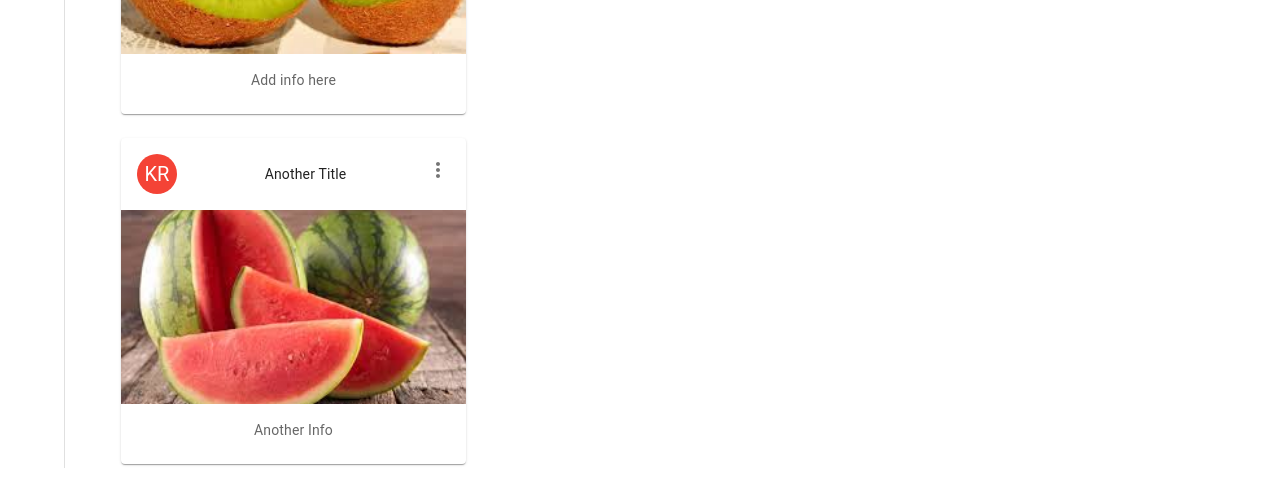
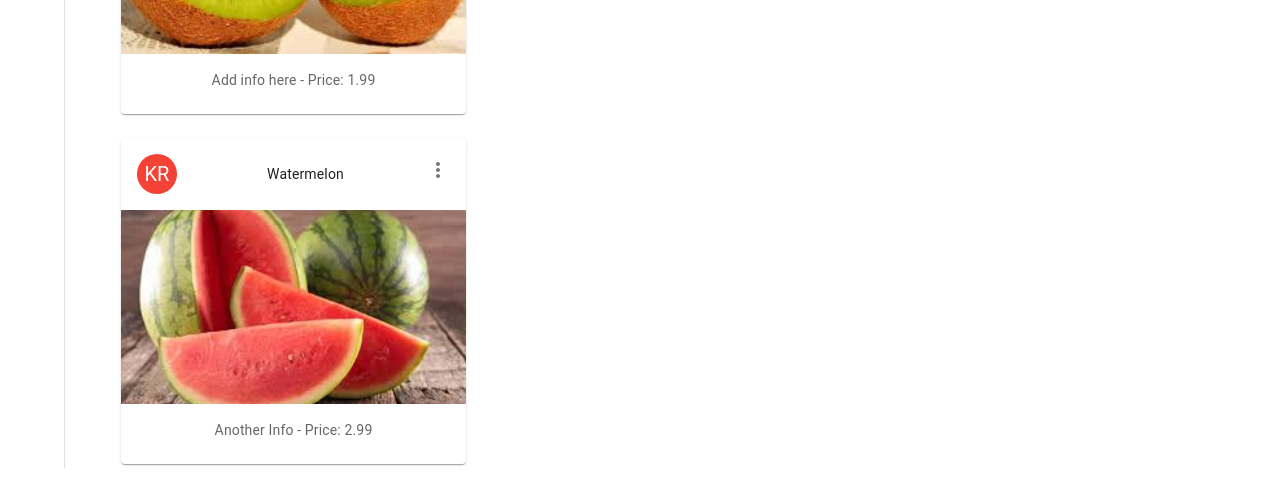
Before and after one commit to derfilipe/simple-frontend-react, a React (Vite) app: page / in a window 1280 px wide. Shown: the part 332-822 px from the top of the page. Built offline with nearby package versions, Linux system fonts and the light colour scheme.

Commit message:
Finished UI - now will add a backend call and replace the hardcoded stuff

```diff
--- a/src/components/CardList.tsx
+++ b/src/components/CardList.tsx
@@ -9,18 +9,22 @@ import {red} from '@mui/material/colors';
 import MoreVertIcon from '@mui/icons-material/MoreVert';
 import {Grid} from "@mui/material";
 
-
 const card1 = {
+  initials: "KR",
   title: "Kiwi",
   imageUrl: "/static/images/kiwi.jpeg",
   info: "Add info here",
+  price: 1.99,
 };
 
 const card2 = {
-  title: "Another Title",
+  initials: "KR",
+  title: "Watermelon",
   imageUrl: "/static/images/watermelon.jpeg",
   info: "Another Info",
+  price: 2.99,
 };
+
 const cards = [card1, card2];
 
 
@@ -34,7 +38,7 @@ export default function RecipeReviewCard() {
                 <CardHeader
                     avatar={
                       <Avatar sx={{bgcolor: red[500]}} aria-label="recipe">
-                        KR
+                        {card.initials}
                       </Avatar>
                     }
                     action={
@@ -52,7 +56,7 @@ export default function RecipeReviewCard() {
                 />
                 <CardContent>
                   <Typography variant="body2" color="text.secondary">
-                    {card.info}
+                    {card.info} - Price: {card.price}
                   </Typography>
                 </CardContent>
               </Card>
```
